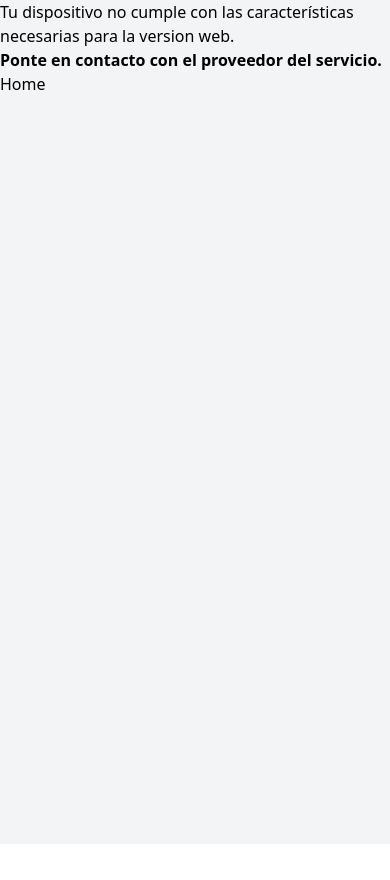
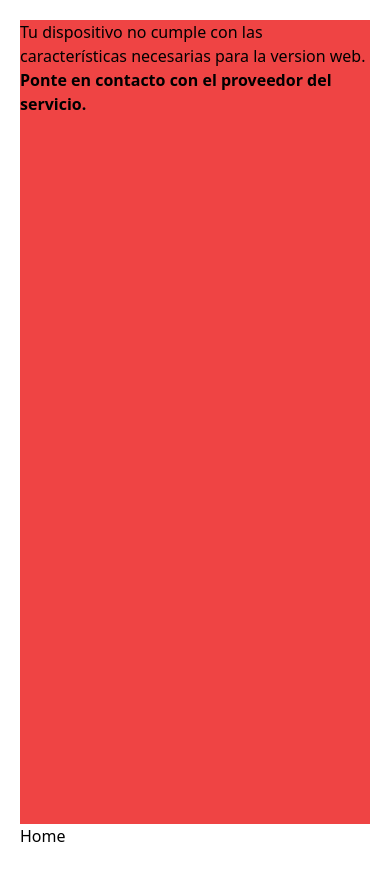
Before and after one commit to EricMartinezAc/project007, a React (Vite) app: page / in a window 390 px wide. Shown: the top 880 px of the page. Before the commit the page ends 844 px from the top, so only its background shows below. Built offline with nearby package versions, Linux system fonts and the light colour scheme.

Commit message:
norender

```diff
--- a/src/routers/AppRouter.tsx
+++ b/src/routers/AppRouter.tsx
@@ -15,9 +15,9 @@ const App: React.FC<AppProps> = () => {
   return (
     <>
       <AuthProvider>
-        <div className="w-screen h-screen bg-gray-100">
+        <div className="w-screen h-screen p-5">
           {/* Limitaciones de vistas */}
-          <div className="md:hidden">
+          <div className="w-full h-full md:hidden bg-red-500">
             <p>
               Tu dispositivo no cumple con las características necesarias para
               la version web.
@@ -26,6 +26,7 @@ const App: React.FC<AppProps> = () => {
             </p>
           </div>
           {/* Renderización de vistas */}
+          <div className="w-full h-full md:block ms:hidden">
             <Router>
               <Routes>
                 <Route path="/" element={<Home />} />
@@ -34,6 +35,7 @@ const App: React.FC<AppProps> = () => {
               </Routes>
             </Router>
           </div>
+        </div>
       </AuthProvider>
     </>
   );
```
Lines whose indentation alone changed are shown as unchanged.
